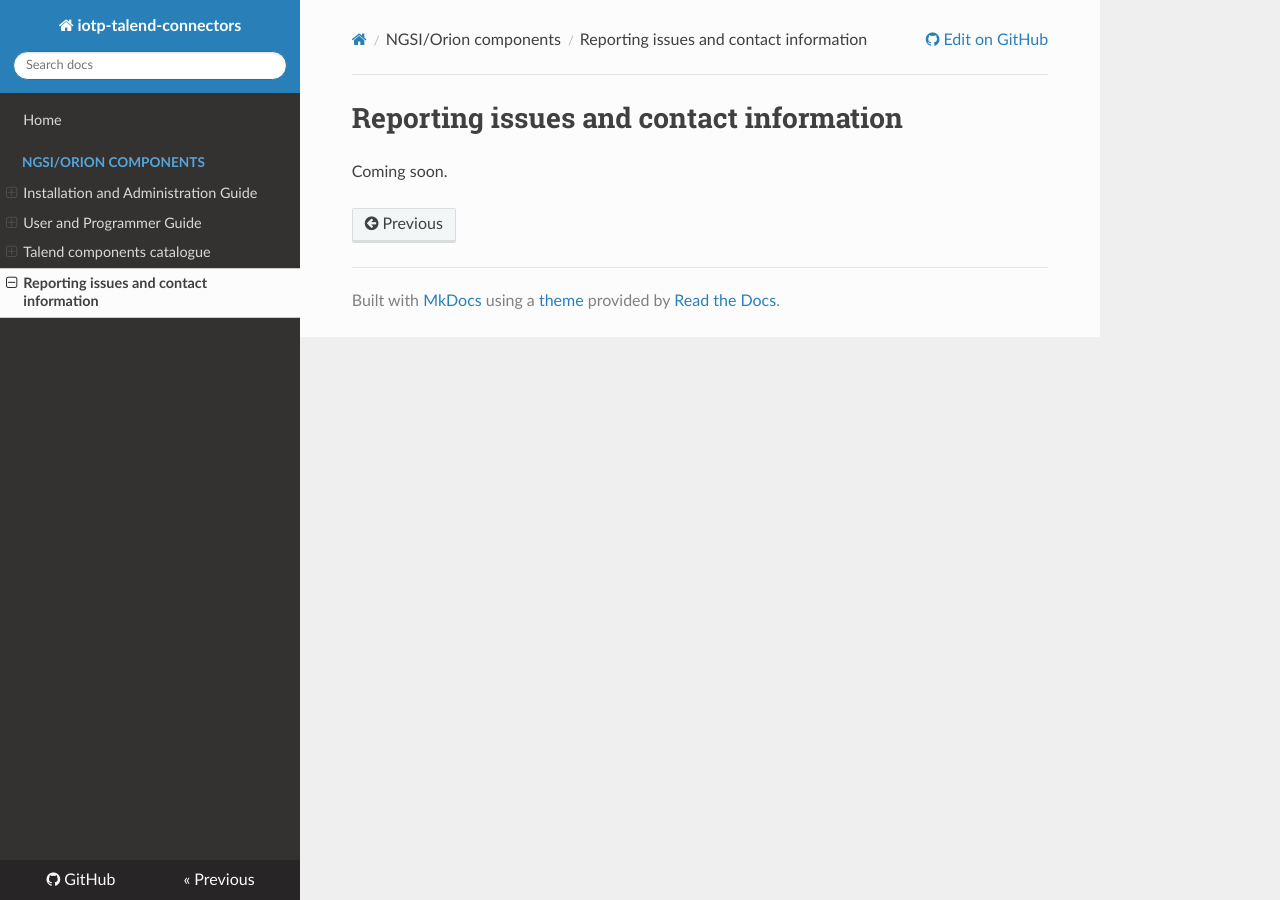
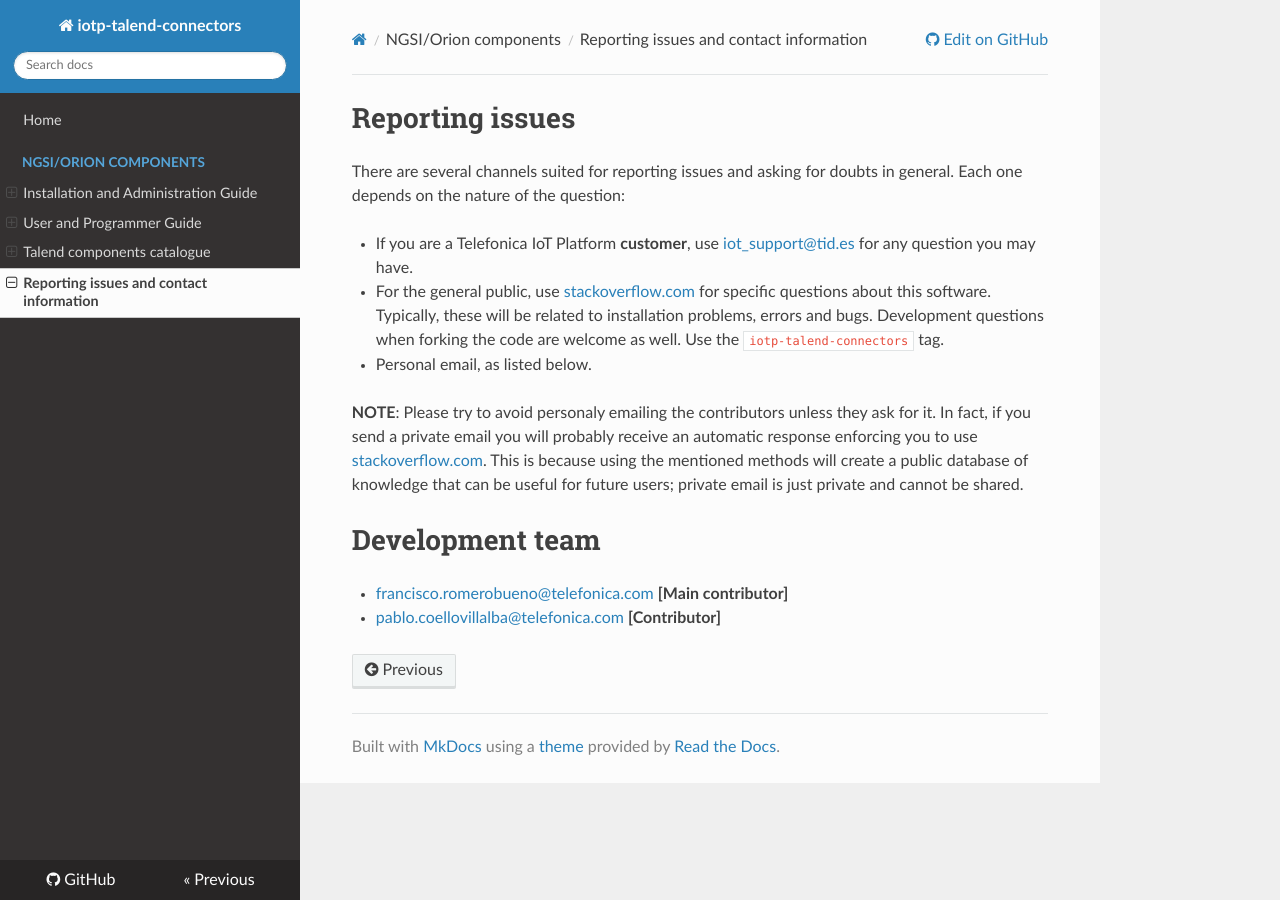
Before and after one commit to telefonicaid/iotp-talend-connectors, an MkDocs documentation site: the page built from doc/ngsi/orion/issues_and_contact.md, in a window 1280 px wide. Built offline with MkDocs 1.6.1, drawn with Linux system fonts in a browser that asks for light colours; nearby versions of some CDN libraries; comment, search, counter and statistics services are not loaded; old or Windows-style settings are respelled for this version of MkDocs.

Commit message:
[5][doc/ngsi/orion/issues_and_contact.md] Update

```diff
--- a/doc/ngsi/orion/issues_and_contact.md
+++ b/doc/ngsi/orion/issues_and_contact.md
@@ -1,2 +1,12 @@
-#Reporting issues and contact information
-Coming soon.
+#Reporting issues
+There are several channels suited for reporting issues and asking for doubts in general. Each one depends on the nature of the question:
+
+* If you are a Telefonica IoT Platform **customer**, use [iot_support@tid.es](mailto:iot_support@tid.es) for any question you may have.
+* For the general public, use [stackoverflow.com](http://stackoverflow.com) for specific questions about this software. Typically, these will be related to installation problems, errors and bugs. Development questions when forking the code are welcome as well. Use the `iotp-talend-connectors` tag.
+* Personal email, as listed below.
+
+**NOTE**: Please try to avoid personaly emailing the contributors unless they ask for it. In fact, if you send a private email you will probably receive an automatic response enforcing you to use [stackoverflow.com](stackoverflow.com). This is because using the mentioned methods will create a public database of knowledge that can be useful for future users; private email is just private and cannot be shared.
+
+#Development team
+* [francisco.romerobueno@telefonica.com](mailto:francisco.romerobueno@telefonica.com) **[Main contributor]**
+* [pablo.coellovillalba@telefonica.com](mailto:pablo.coellovillalba@telefonica.com) **[Contributor]**
```
